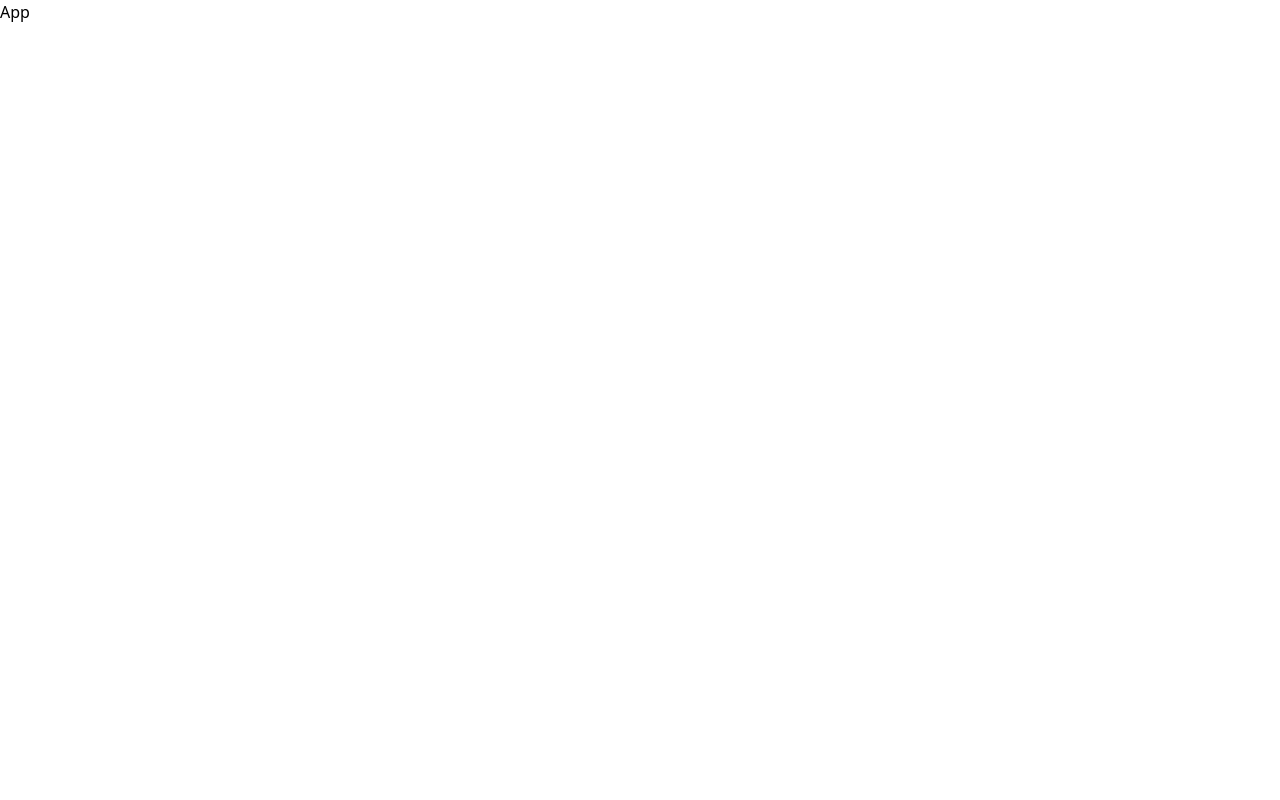
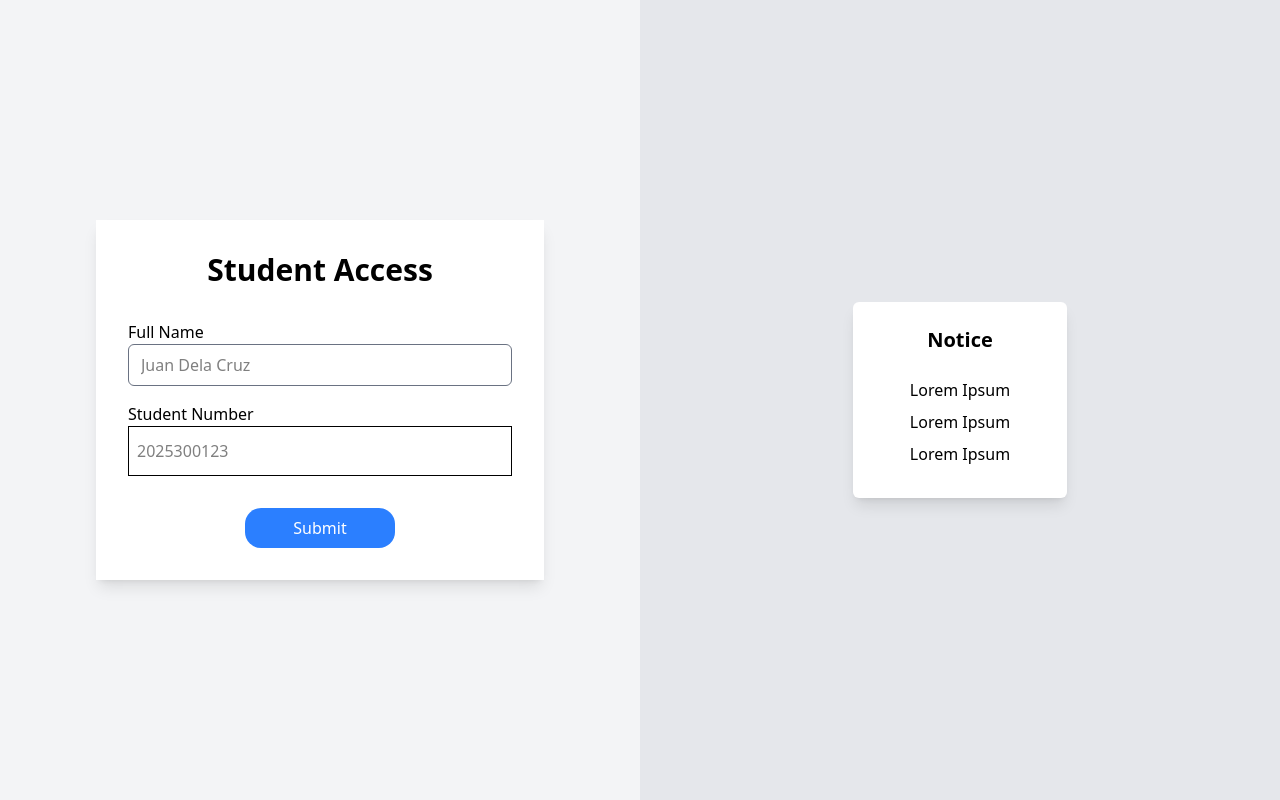
Before and after one commit to MUMEi-28/TSU-ID-Scheduling-System, a React (Vite) app in the folder frontend/: page / in a window 1280 px wide. Built offline with nearby package versions, Linux system fonts and the light colour scheme.

Commit message:
feature: Registration form design

```diff
--- a/frontend/src/App.jsx
+++ b/frontend/src/App.jsx
@@ -1,8 +1,8 @@
-import React from 'react'
+import RegistrationForm from "./Components/RegistrationForm";
 
 export default function App()
 {
   return (
-    <div>App</div>
+    <RegistrationForm />
   )
 }
--- /dev/null
+++ b/frontend/src/Components/RegistrationForm.jsx
@@ -0,0 +1,48 @@
+import React from 'react';
+
+export default function RegistrationForm()
+{
+    return (
+        <div className='flex min-h-screen'>
+            {/* Left Panel Form */}
+            <div className='bg-gray-100 w-1/2 flex items-center justify-center'>
+                <form action=""
+                    className='p-8 shadow-lg bg-white w-3/4 max-w-md '>
+                    <h1 className='font-bold text-3xl text-center mb-8'>Student Access</h1>
+
+                    <div className='mb-4'>
+                        <label htmlFor="" className='block font-medium'>Full Name</label>
+                        <input type="text"
+                            placeholder='Juan Dela Cruz'
+                            className='border w-full border-gray-500 rounded-md px-3 py-2' />
+                    </div>
+
+                    <div className='mb-8'>
+                        <label htmlFor="" className='block font-medium'>Student Number</label>
+                        <input type="text"
+                            placeholder='2025300123'
+                            className='border w-full px-2 py-3' />
+                    </div>
+
+                    <div className="flex justify-center">
+                        <button type='submit' className='bg-blue-500 text-white py-2 px-12 rounded-2xl hover:bg-blue-600'>
+                            Submit
+                        </button>
+                    </div>
+
+                </form>
+            </div>
+            {/* Right Panel Form */}
+            <div className='bg-gray-200 w-1/2 flex items-center justify-center '>
+
+                <div className='bg-white p-6 rounded-md shadow-lg w-2/6 text-center'>
+                    <h2 className='text-xl font-bold mb-6'>Notice</h2>
+
+                    <p className='mb-2'>Lorem Ipsum</p>
+                    <p className='mb-2'>Lorem Ipsum</p>
+                    <p className='mb-2'>Lorem Ipsum</p>
+                </div>
+            </div>
+        </div>
+    );
+}
```
